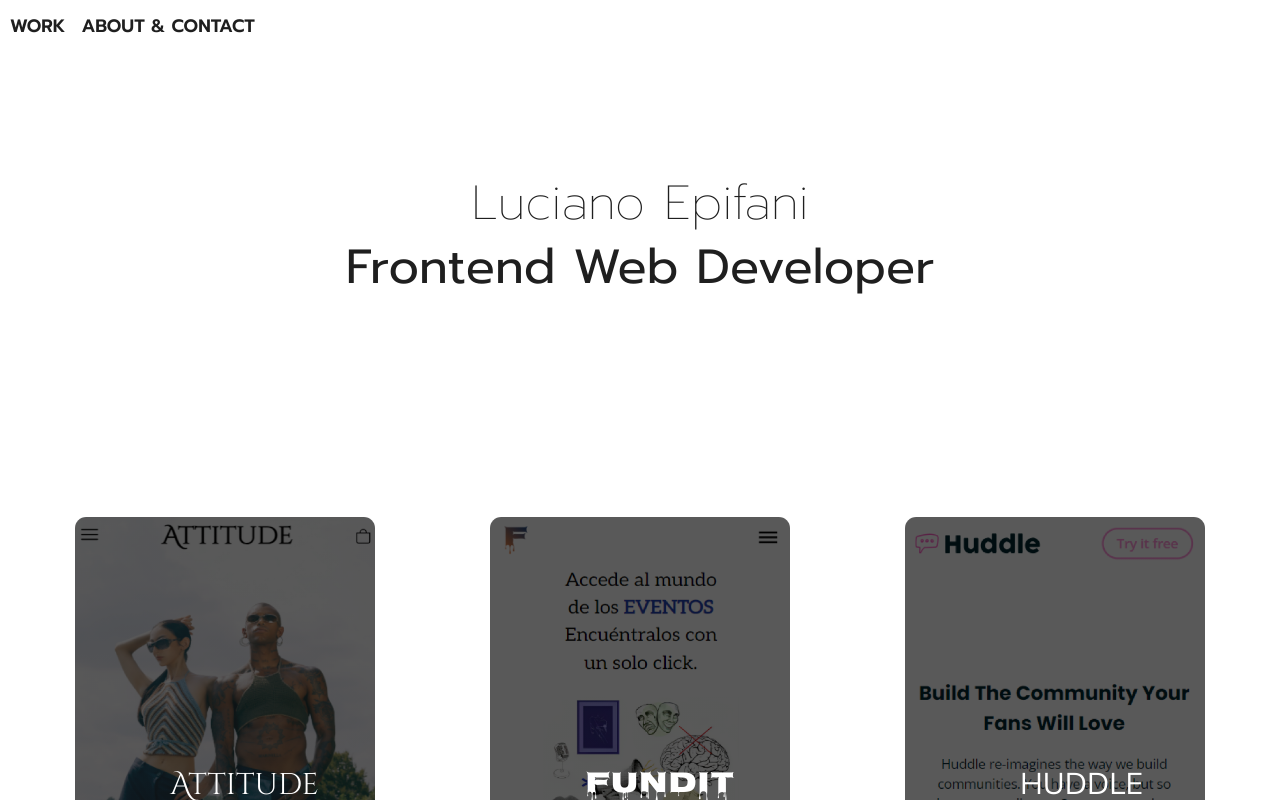
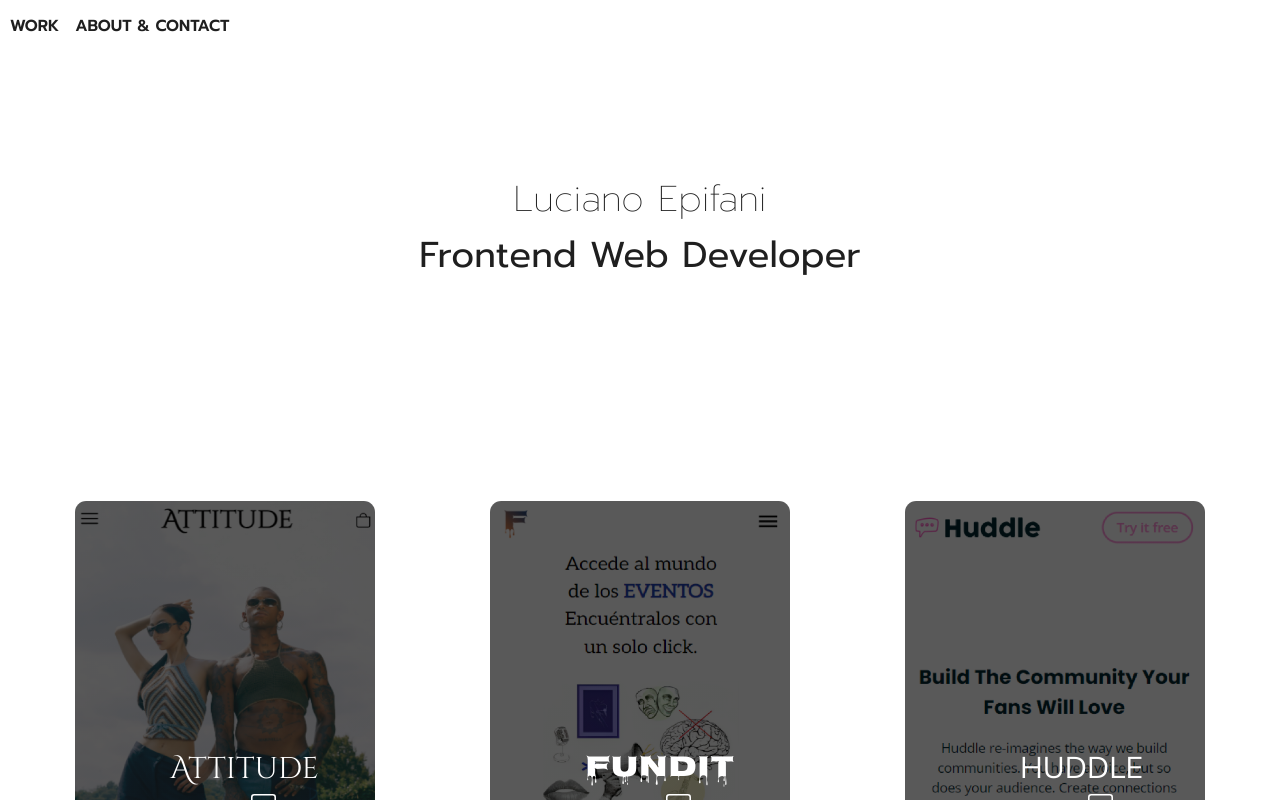
Before and after one commit to LFrancoEpifani/Portfolio, a React (Vite) app: page / in a window 1280 px wide. Shown: the top 800 px of the page. Built offline with nearby package versions, Linux system fonts and the light colour scheme; some icons are missing.

Commit message:
Adjusting sizes, Header, Hero

```diff
--- a/src/components/Header/Header.jsx
+++ b/src/components/Header/Header.jsx
@@ -18,7 +18,7 @@
     <div className='nunito p-10'>
         <header>
             <nav className='lg:flex lg:justify-between lg:items-center'>
-                <ul className='prompt lg:flex lg:items-center lg:gap-16 lg:font-semibold lg:text-lg'>
+                <ul className='prompt lg:flex lg:items-center lg:gap-16 lg:font-semibold lg:text-md'>
                     <li>WORK</li>
                     <li>ABOUT & CONTACT</li>
                 </ul>
--- a/src/components/Hero/Hero.jsx
+++ b/src/components/Hero/Hero.jsx
@@ -9,8 +9,8 @@
    <div>
      <div className='lg:mt-120 lg:mb-120'>
         <main className='lg:flex lg:flex-col lg:justify-center lg:items-center'>
-            <h1 className='prompt lg:text-5xl lg:font-extralight lg:my-8'>Luciano Epifani</h1>
-            <p className='prompt lg:text-5xl lg:my-8'>Frontend Web Developer</p>
+            <h1 className='prompt lg:text-4xl lg:font-extralight lg:my-8'>Luciano Epifani</h1>
+            <p className='prompt lg:text-4xl lg:my-8'>Frontend Web Developer</p>
 
             <a href='#mobile-projects'>
                 <Icon className='arrow-down lg:text-7xl lg:my-8' icon="ep:arrow-down" />
```
